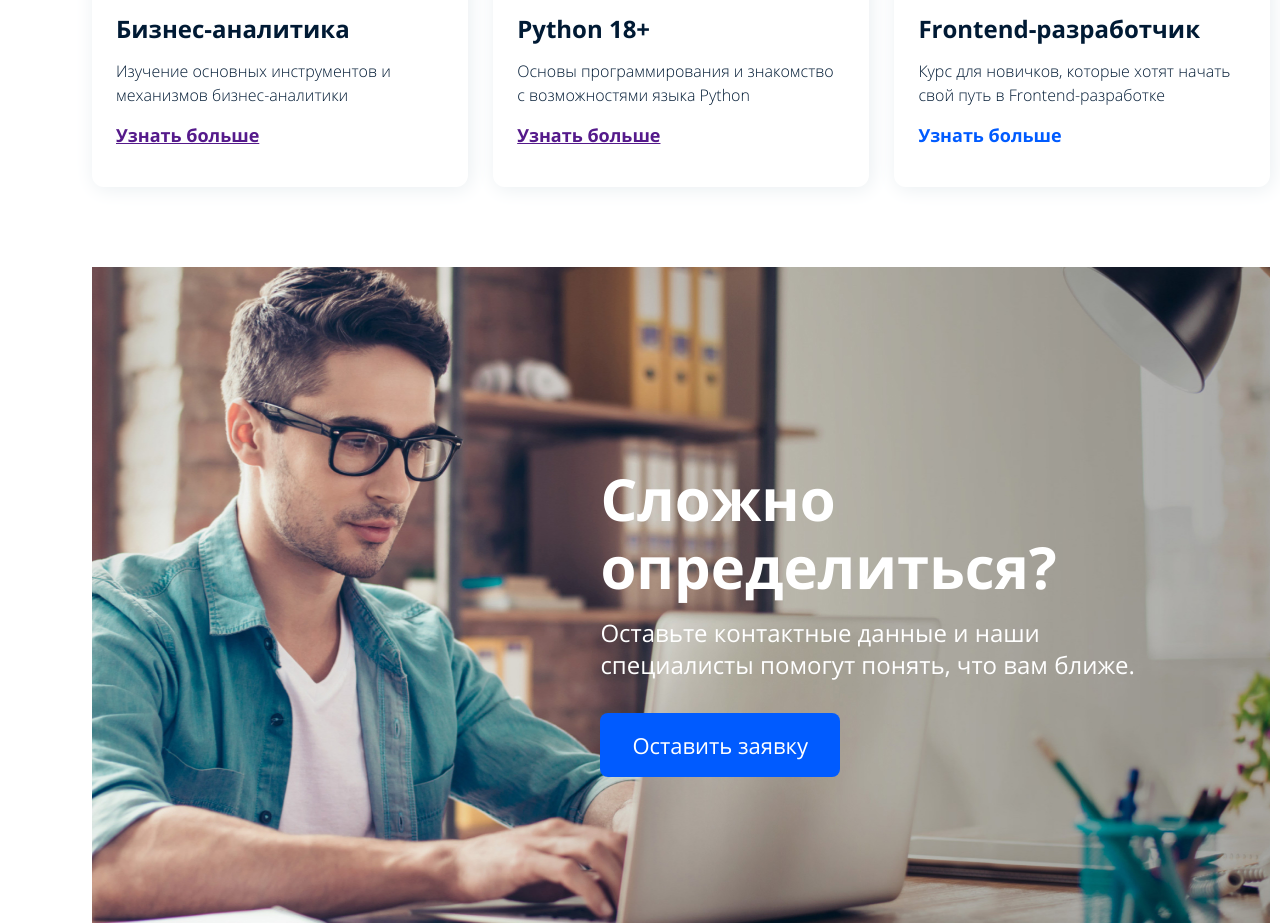
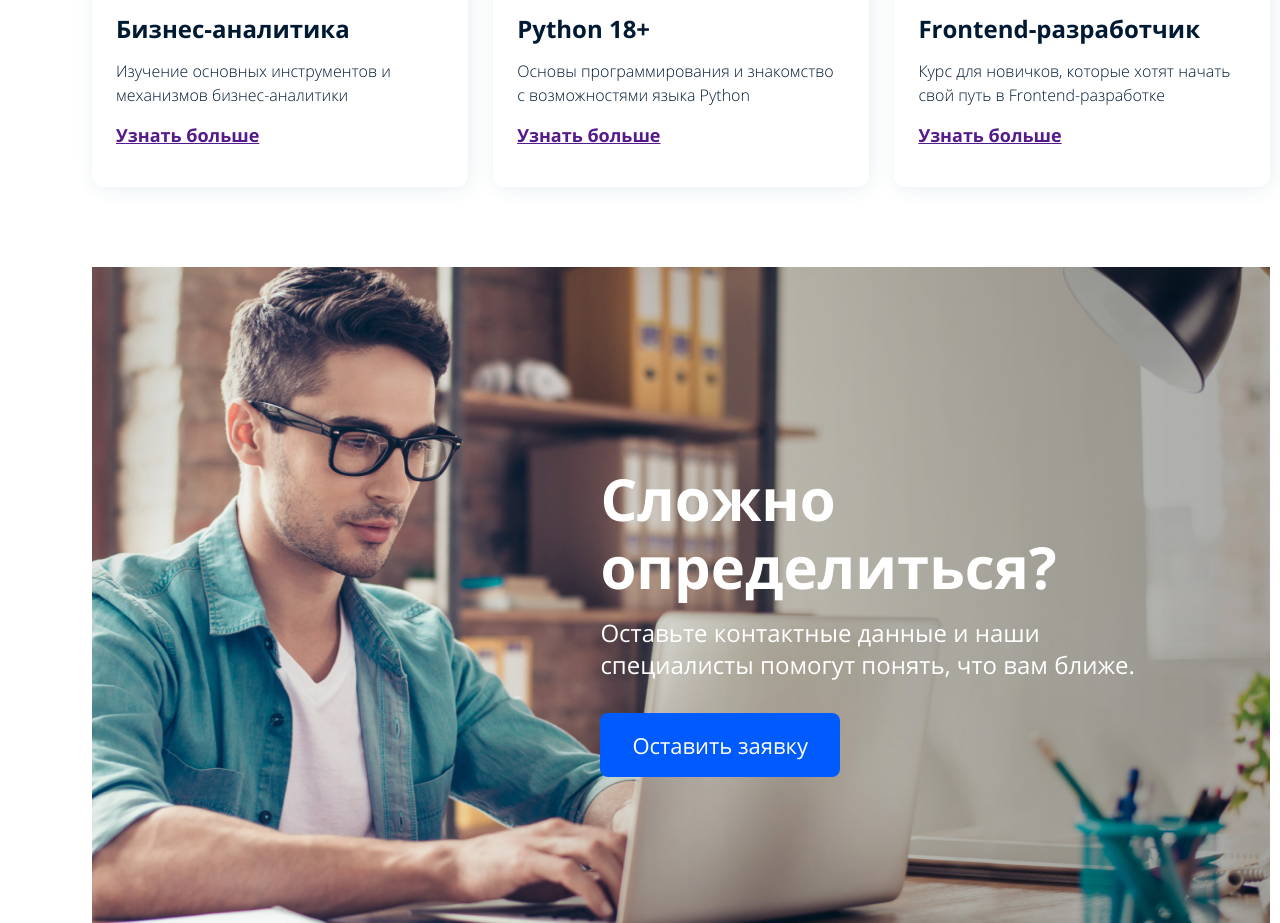
Before and after one commit to enquakee/Lesson6, a plain HTML site: page index.html in a window 1280 px wide. Shown: the part 1220-2143 px from the top of the page. Drawn offline with Linux system fonts and the light colour scheme.

Commit message:
landing2-HW-courses

```diff
--- a/index.html
+++ b/index.html
@@ -48,7 +48,7 @@
                 <div class="courses__containerItem courses__containerItem--frontend">
                     <div class="courses__containerItemTitle">Frontend-разработчик</div>
                     <div class="courses__containerItemText">Курс для новичков, которые хотят начать свой путь в Frontend-разработке</div>
-                    <div class="courses__containerItemLink">Узнать больше</div>
+                    <div class="courses__containerItemLink"><a href="">Узнать больше</a></div>
                 </div>
             </div>
         </section>
```
